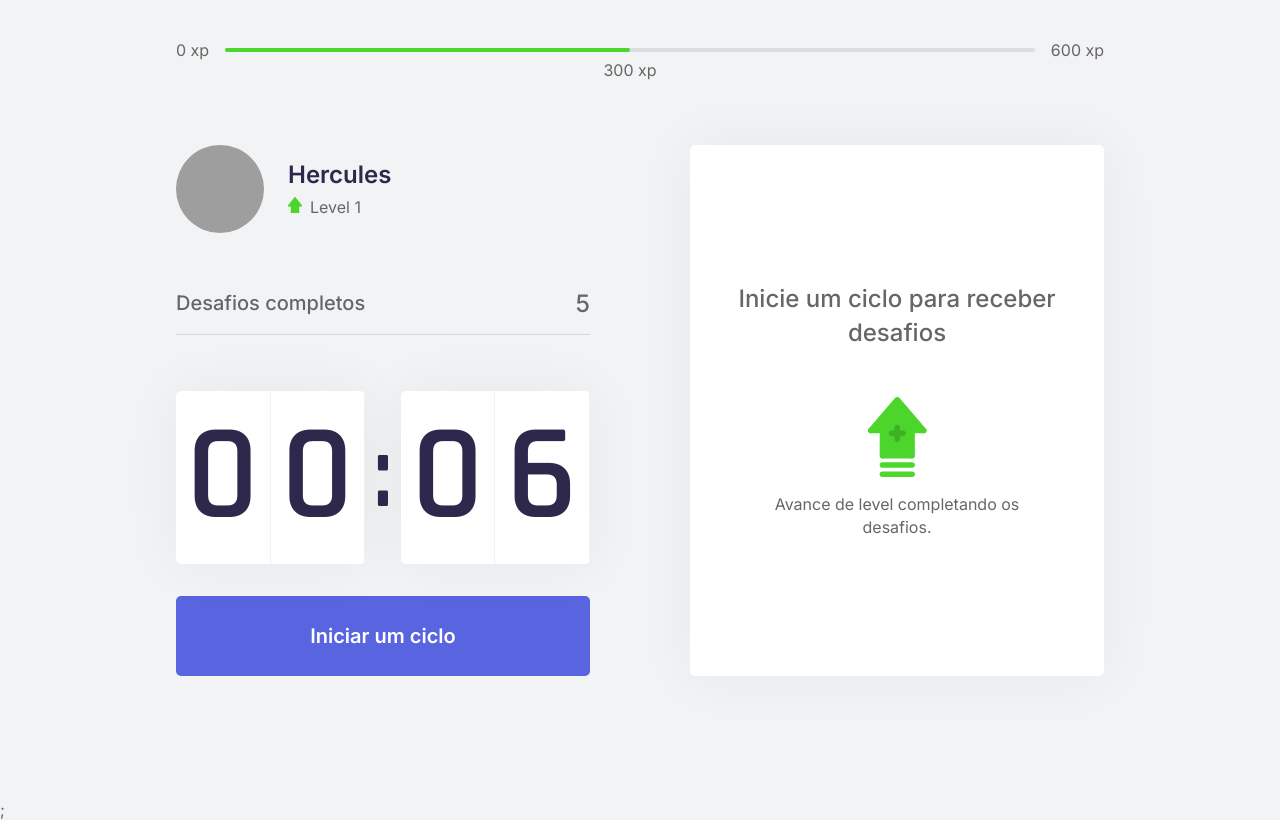
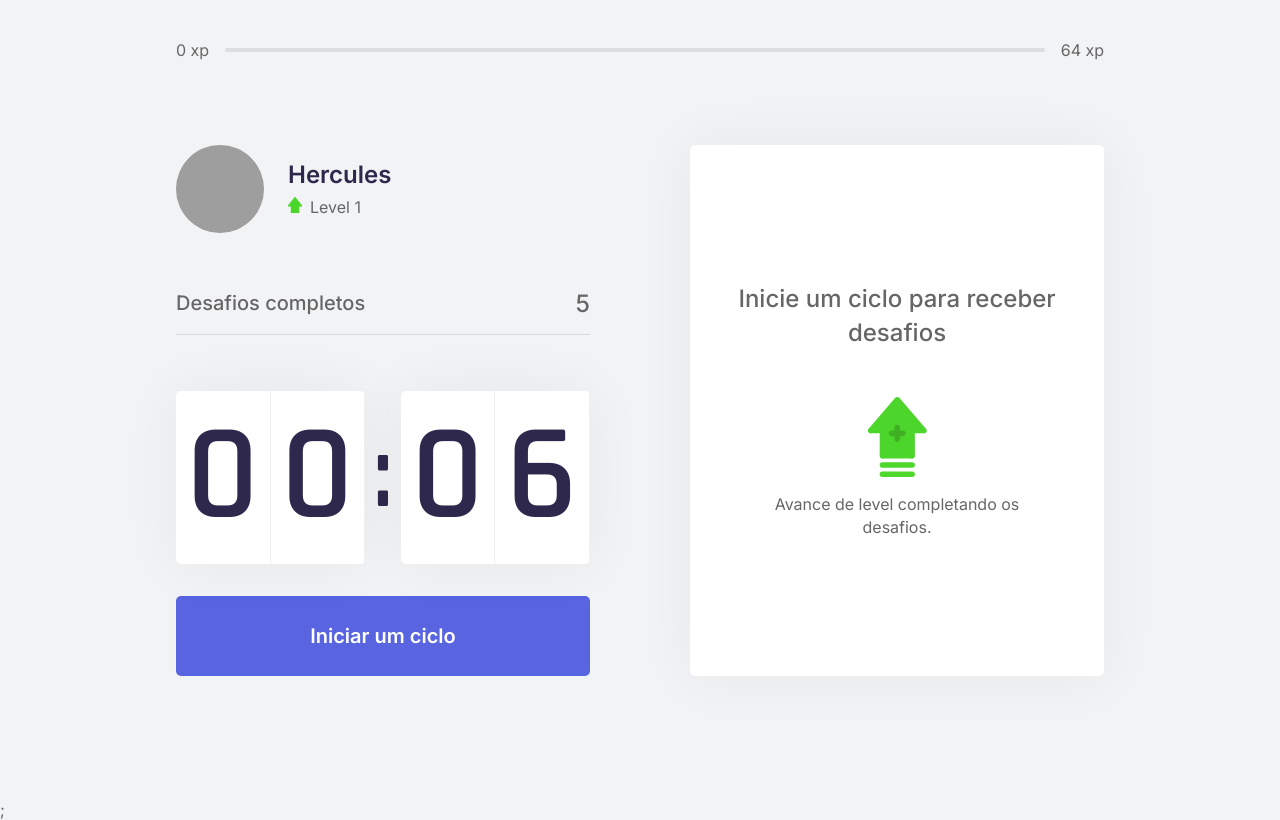
Before and after one commit to HRsniper/Next-Level-Week-4, a Next.js app in the folder react/moveit-next/: page / in a window 1280 px wide. Built offline with nearby package versions, Linux system fonts and the light colour scheme; grey boxes are pictures that could not be loaded.

Commit message:
reset challengebox, hide 0xp ,resetChallenge ,experienceToNextLevel

```diff
--- a/react/moveit-next/src/components/ChallengeBox.tsx
+++ b/react/moveit-next/src/components/ChallengeBox.tsx
@@ -5,7 +5,7 @@ import { ChallengeContext } from "../contexts/ChallengeContext";
 import styles from "../styles/components/ChallengeBox.module.css";
 
 const ChallengeBox = () => {
-  const { activeChallenge } = useContext(ChallengeContext);
+  const { activeChallenge, resetChallenge } = useContext(ChallengeContext);
 
   useEffect(() => {}, []);
 
@@ -21,7 +21,7 @@ const ChallengeBox = () => {
           </main>
 
           <footer>
-            <button type="button" className={styles.challengeFailedButton} onClick={() => {}}>
+            <button type="button" className={styles.challengeFailedButton} onClick={resetChallenge}>
               Falhei
             </button>
 
--- a/react/moveit-next/src/components/ExperienceBar.tsx
+++ b/react/moveit-next/src/components/ExperienceBar.tsx
@@ -1,19 +1,29 @@
+import { useContext } from "react";
+
+import { ChallengeContext } from "../contexts/ChallengeContext";
+
 import styles from "../styles/components/ExperienceBar.module.css";
 
 const ExperienceBar = () => {
+  const { currentExperience, experienceToNextLevel } = useContext(ChallengeContext);
+
   return (
     <header className={styles.experienceBar}>
       <span>0 xp</span>
 
       <div>
-        <div style={{ width: "50%" }}></div>
+        <div style={{ width: `${currentExperience}%` }}></div>
 
-        <span className={styles.currentExperience} style={{ left: "50%" }}>
-          300 xp
-        </span>
+        {currentExperience === 0 ? (
+          ""
+        ) : (
+          <span className={styles.currentExperience} style={{ left: `${currentExperience}%` }}>
+            {currentExperience} xp
+          </span>
+        )}
       </div>
 
-      <span>600 xp</span>
+      <span>{experienceToNextLevel} xp</span>
     </header>
   );
 };
--- a/react/moveit-next/src/contexts/ChallengeContext.tsx
+++ b/react/moveit-next/src/contexts/ChallengeContext.tsx
@@ -14,8 +14,10 @@ type ChallengeContextType = {
   currentExperience: number;
   challengesCompleted: number;
   activeChallenge: ActiveChallengeType;
+  experienceToNextLevel: number;
   levelUp: () => void;
   startNewChallenge: () => void;
+  resetChallenge: () => void;
 };
 
 type ChallengeContextProviderType = {
@@ -30,6 +32,9 @@ function ChallengeContextProvider({ children }: ChallengeContextProviderType) {
   const [challengesCompleted, setChallengesCompleted] = useState(0);
   const [activeChallenge, setActiveChallenge] = useState(null);
 
+  const experienceFactor = 4;
+  const experienceToNextLevel = Math.pow((level + 1) * experienceFactor, 2);
+
   function levelUp() {
     setLevel(level + 1);
   }
@@ -41,9 +46,22 @@ function ChallengeContextProvider({ children }: ChallengeContextProviderType) {
     setActiveChallenge(challenge);
   }
 
+  function resetChallenge() {
+    setActiveChallenge(null);
+  }
+
   return (
     <ChallengeContext.Provider
-      value={{ level, currentExperience, challengesCompleted, activeChallenge, levelUp, startNewChallenge }}
+      value={{
+        level,
+        currentExperience,
+        challengesCompleted,
+        activeChallenge,
+        experienceToNextLevel,
+        levelUp,
+        startNewChallenge,
+        resetChallenge
+      }}
     >
       {children}
     </ChallengeContext.Provider>
```
